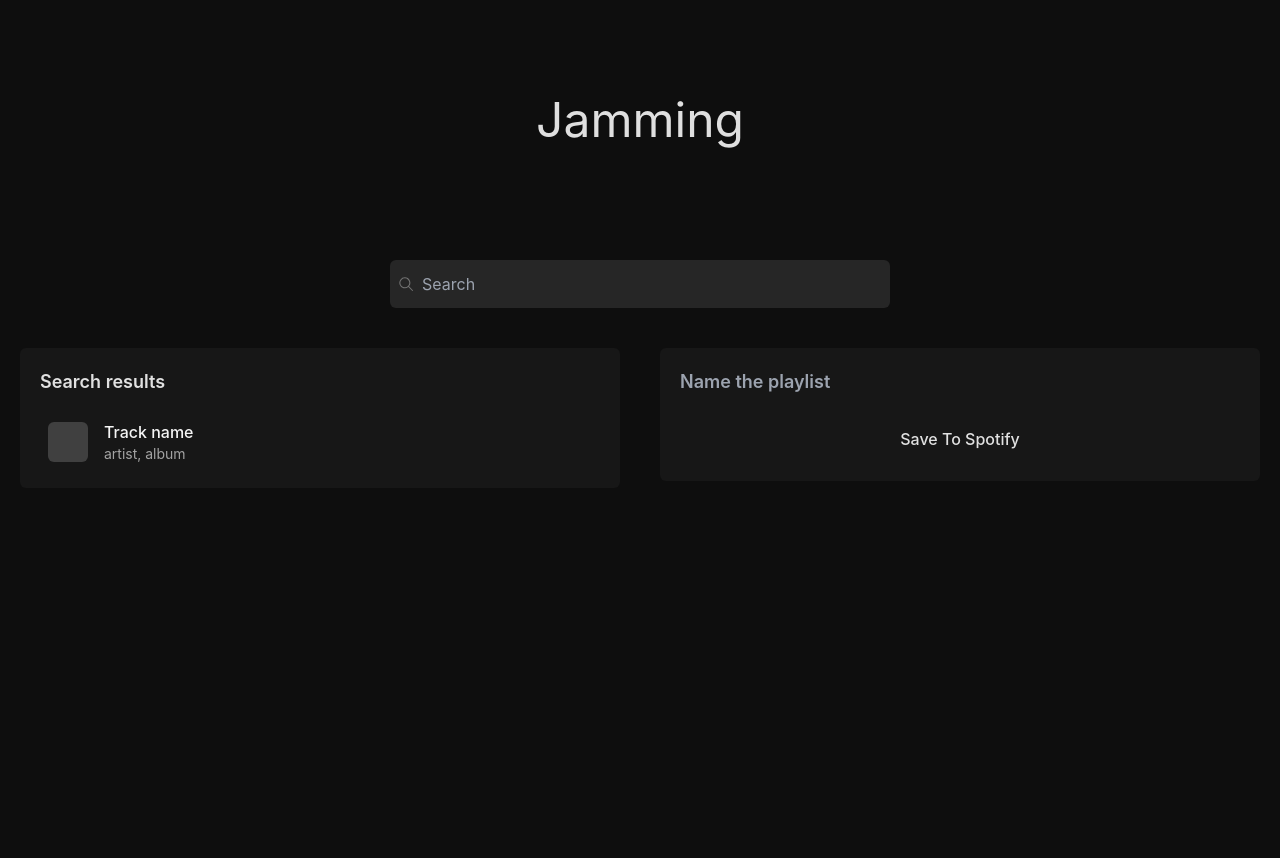
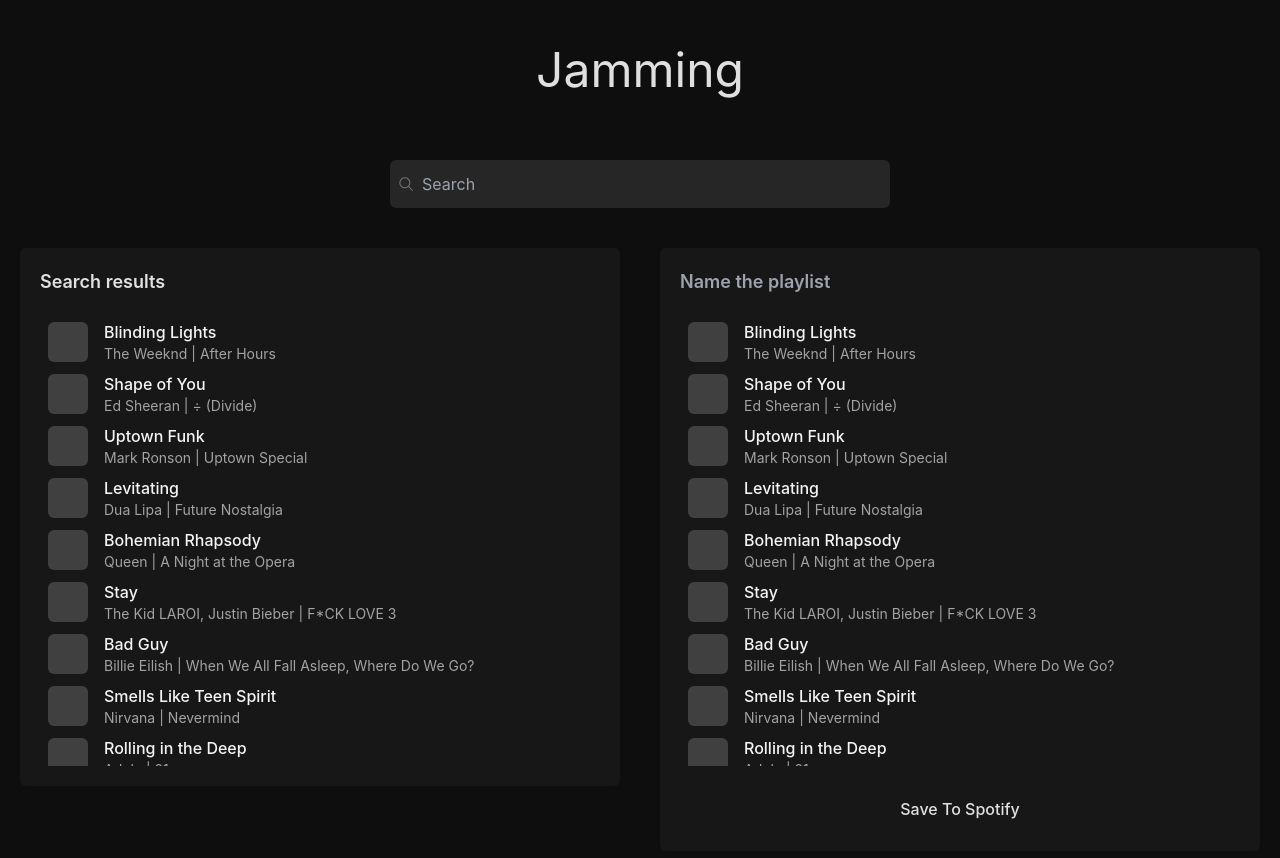
Before and after one commit to aeonclouzeau/jamming, a React (Vite) app: page / in a window 1280 px wide. Shown: the top 858 px of the page. Before the commit the page ends 800 px from the top, so only its background shows below. Built offline with nearby package versions, Linux system fonts and the light colour scheme.

Commit message:
feat: Implement track listing in the component tree

```diff
--- a/src/App.tsx
+++ b/src/App.tsx
@@ -2,11 +2,12 @@
 import Playlist from "./components/Playlist/Playlist";
 import SearchBar from "./components/SearchBar/SearchBar";
 import SearchResults from "./components/SearchResults/SearchResults";
+import { tracks } from "./mock/tracks";
 
 function App() {
   return (
     <div className="flex flex-col items-center h-full w-full justify-evenly p-5 gap-10">
-      <div className="flex w-full h-[200px] items-center justify-center">
+      <div className="flex w-full h-[100px] items-center justify-center">
         <h1 className="text-5xl">
           Ja<span>mm</span>ing
         </h1>
@@ -16,7 +17,7 @@
       </div>
       <div className="flex gap-10 w-full h-full">
         <SearchResults />
-        <Playlist />
+        <Playlist tracks={tracks} />
       </div>
     </div>
   );
--- a/src/components/Playlist/Playlist.tsx
+++ b/src/components/Playlist/Playlist.tsx
@@ -1,7 +1,9 @@
 import React, { useState } from "react";
 import Button from "../Button/Button";
+import { ITrack } from "../../types/Track";
+import TrackList from "../TrackList/TrackList";
 
-const Playlist = () => {
+const Playlist = ({ tracks }: { tracks: ITrack[] }) => {
   const [playlistName, setPlaylistName] = useState<string>("");
 
   const handleChange = (e: React.ChangeEvent<HTMLInputElement>) => {
@@ -21,6 +23,7 @@
         placeholder="Name the playlist"
         className="bg-transparent text-neutral-100 text-lg font-semibold w-full focus:outline-none"
       />
+      {tracks && <TrackList tracks={tracks} />}
       <Button>Save To Spotify</Button>
     </div>
   );
--- a/src/components/SearchResults/SearchResults.tsx
+++ b/src/components/SearchResults/SearchResults.tsx
@@ -1,5 +1,5 @@
 // import React from "react";
-
+import { tracks } from "../../mock/tracks";
 import TrackList from "../TrackList/TrackList";
 
 const SearchResults = () => {
@@ -9,7 +9,7 @@
       className="flex flex-col bg-neutral-900 rounded-md p-5 items-start gap-5 w-full h-full"
     >
       <h2 className="text-lg font-semibold">Search results</h2>
-      <TrackList />
+      <TrackList tracks={tracks} />
     </div>
   );
 };
--- a/src/components/Track/Track.tsx
+++ b/src/components/Track/Track.tsx
@@ -1,15 +1,19 @@
 // import React from "react";
+import { ITrack } from "../../types/Track";
 
-const Track = () => {
+const Track = ({ id, name, artist, album }: ITrack) => {
   return (
     <div
-      id="TrackList"
+      id={id}
       className="flex items-center gap-4 hover:bg-neutral-800 w-full rounded-md px-2 py-1 transition-all ease-in-out duration-200"
     >
       <div className="rounded-md bg-neutral-700 w-10 h-10"></div>
       <div className="flex flex-col">
-        <h3 className="font-medium text-neutral-100">Track name</h3>
-        <p className="text-neutral-400 text-sm">artist, album</p>
+        <h3 className="font-medium text-neutral-100">{name}</h3>
+        <div className="flex gap-1">
+          <p className="text-neutral-400 text-sm">{artist} |</p>
+          <p className="text-neutral-400 text-sm">{album}</p>
+        </div>
       </div>
     </div>
   );
--- a/src/components/TrackList/TrackList.tsx
+++ b/src/components/TrackList/TrackList.tsx
@@ -1,10 +1,23 @@
 // import React from "react";
+import { ITrack } from "../../types/Track";
 import Track from "../Track/Track";
 
-const TrackList = () => {
+const TrackList = ({ tracks }: { tracks: ITrack[] }) => {
   return (
-    <div id="TrackList" className="flex flex-col w-full">
-      <Track />
+    <div
+      id="TrackList"
+      className="flex flex-col w-full h-full md:max-h-[450px] overflow-y-auto"
+    >
+      {tracks &&
+        tracks.map((track, index) => (
+          <Track
+            key={index}
+            id={track.id}
+            name={track.name}
+            artist={track.artist}
+            album={track.album}
+          />
+        ))}
     </div>
   );
 };
--- /dev/null
+++ b/src/mock/tracks.ts
@@ -0,0 +1,60 @@
+export const tracks = [{
+    id: "1",
+    name: "Blinding Lights",
+    artist: "The Weeknd",
+    album: "After Hours"
+},
+{
+    id: "2",
+    name: "Shape of You",
+    artist: "Ed Sheeran",
+    album: "÷ (Divide)"
+},
+{
+    id: "3",
+    name: "Uptown Funk",
+    artist: "Mark Ronson",
+    album: "Uptown Special"
+},
+{
+    id: "4",
+    name: "Levitating",
+    artist: "Dua Lipa",
+    album: "Future Nostalgia"
+},
+{
+    id: "5",
+    name: "Bohemian Rhapsody",
+    artist: "Queen",
+    album: "A Night at the Opera"
+},
+{
+    id: "6",
+    name: "Stay",
+    artist: "The Kid LAROI, Justin Bieber",
+    album: "F*CK LOVE 3"
+},
+{
+    id: "7",
+    name: "Bad Guy",
+    artist: "Billie Eilish",
+    album: "When We All Fall Asleep, Where Do We Go?"
+},
+{
+    id: "8",
+    name: "Smells Like Teen Spirit",
+    artist: "Nirvana",
+    album: "Nevermind"
+},
+{
+    id: "9",
+    name: "Rolling in the Deep",
+    artist: "Adele",
+    album: "21"
+},
+{
+    id: "10",
+    name: "Can't Stop the Feeling!",
+    artist: "Justin Timberlake",
+    album: "Trolls (Original Motion Picture Soundtrack)"
+}];
--- /dev/null
+++ b/src/types/Track.d.ts
@@ -0,0 +1,8 @@
+interface ITrack {
+    id: string;
+    name: string;
+    artist: string;
+    album: string;
+}
+
+export { ITrack };
```
